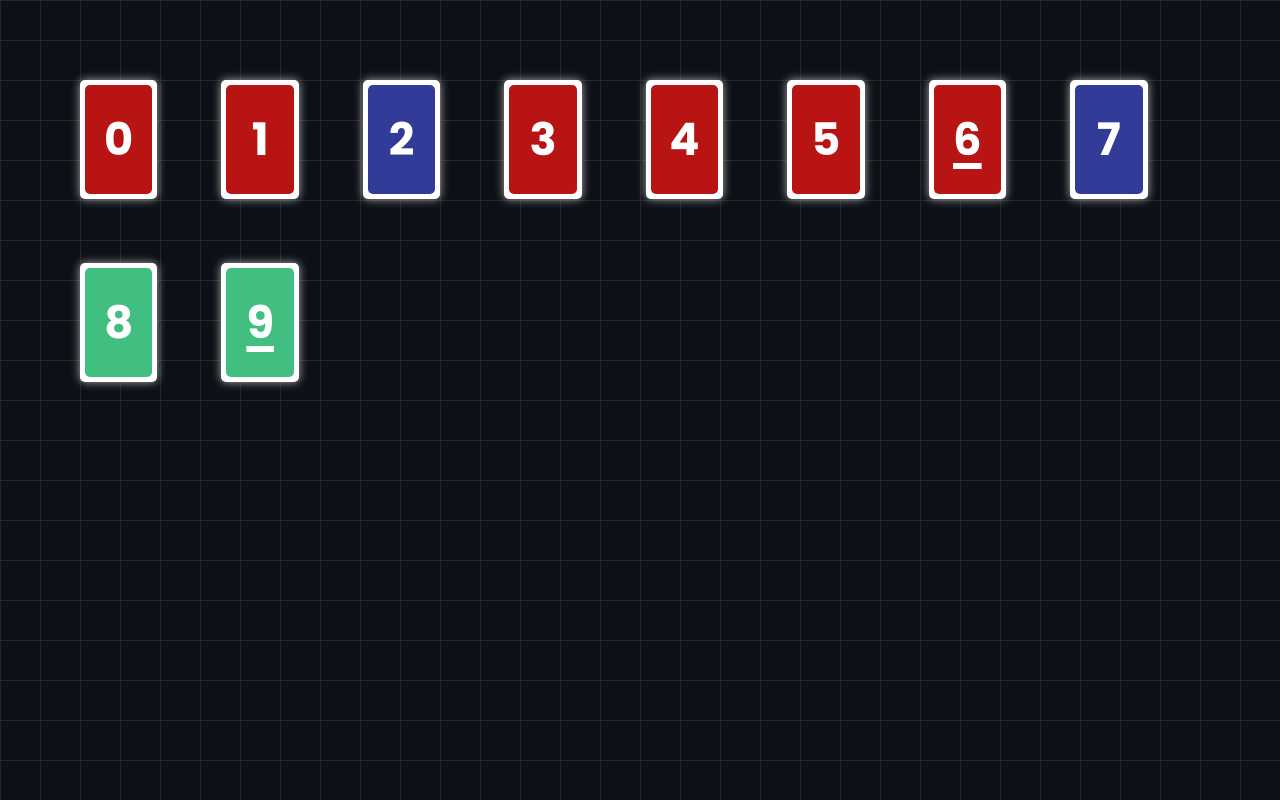
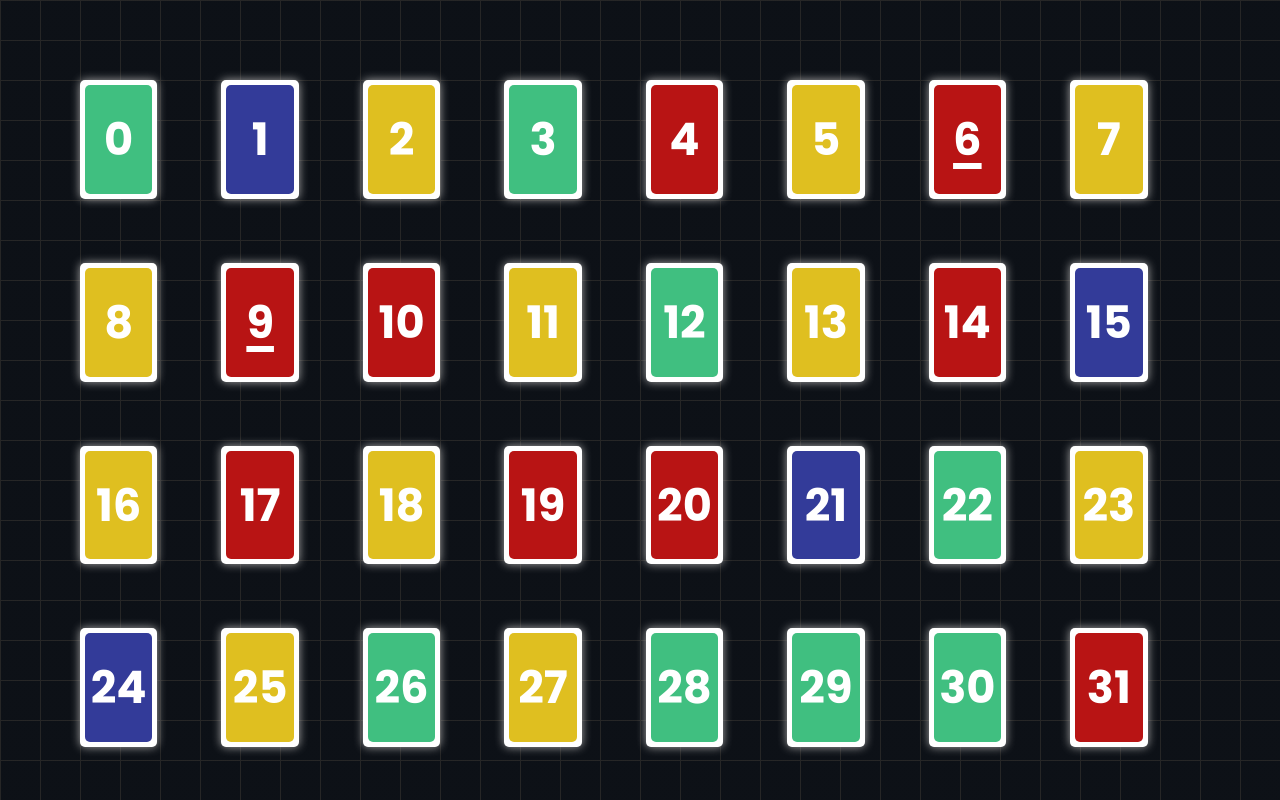
Before and after one commit to HigherGround189/draggable-cards, a Vue app: page / in a window 1280 px wide. Shown: the top 800 px of the page. Built offline with nearby package versions, Linux system fonts and the light colour scheme.

Commit message:
changed colour() by generating card colours on creation

```diff
--- a/src/App.vue
+++ b/src/App.vue
@@ -1,6 +1,6 @@
 <template>
   <div class="card-container">
-    <Cards v-for="n in 10" :num="n - 1" :colour="colour()"/>
+    <Cards v-for="(colour, index) in cardColourList" :num="index" :colour="colour"/>
   </div>
 </template>
 
@@ -17,13 +17,18 @@
     components: { Cards },
     data() {
       return {
-        colourMap: ["red", "yellow", "green", "blue"]
+        cardColourList: []
       }
     },
     methods: {
-      colour() {
-        const randNum = getRandomIntInclusive(0, 3)
-        return this.colourMap[randNum]
+
+    },
+    created() {
+      let randNum;
+      const colourList = ["red", "yellow", "green", "blue"]
+      for (let i=0; i <= 100; i++) {
+        randNum = getRandomIntInclusive(0, 3)
+        this.cardColourList.push(colourList[randNum])
       }
     }
   }
--- a/src/components/Cards.vue
+++ b/src/components/Cards.vue
@@ -33,14 +33,9 @@
       makeDraggable() {
         const position = { x: 0, y: 0 };
 
-        console.log(position)
-
         interact(this.$refs.card).draggable({
           cursorChecker: () => null,
           listeners: {
-            start (event) {
-              console.log(event.type, event.target)
-            },
             move (event) {
               position.x += event.dx
               position.y += event.dy
```
